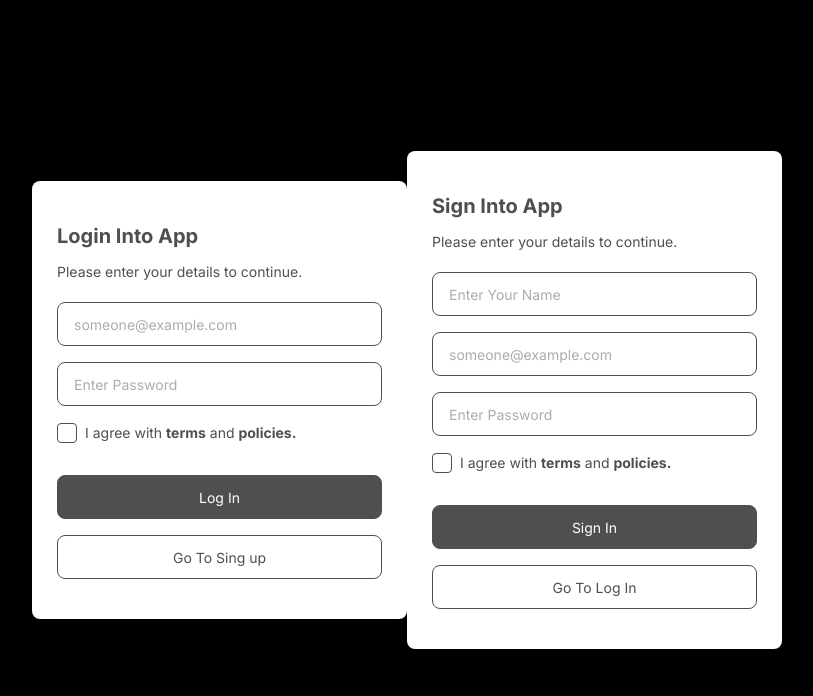
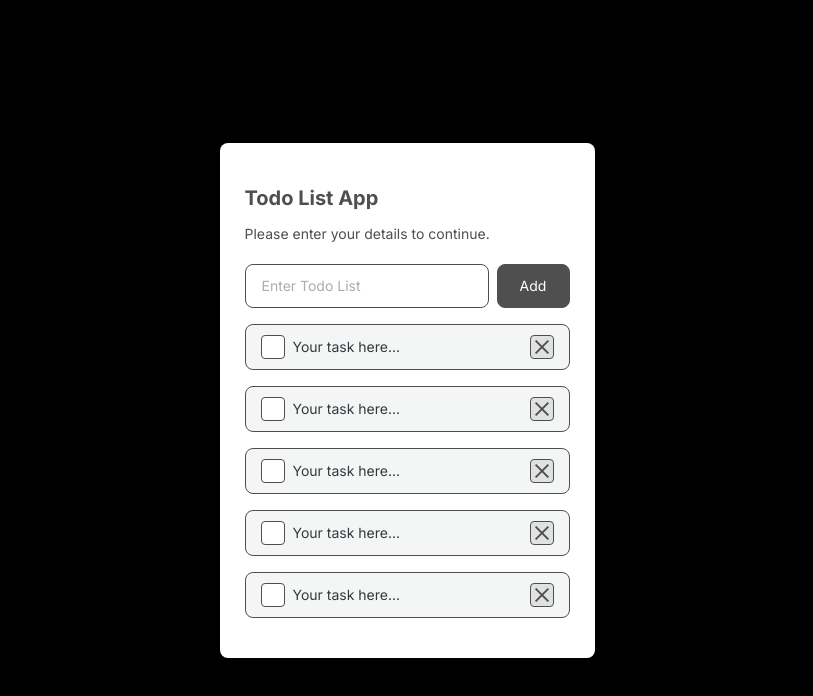
Before and after one commit to magrowing/Project-Camp-Next-Homework, a React (Vite) app in the folder Day06/homework-react-app/: page / in a window 1280 px wide. Shown: the top 696 px of the page, without its empty margins (233-1046 px from the left). Built offline with nearby package versions, Linux system fonts and the light colour scheme.

Commit message:
Day06 : 과제 TodoList page

```diff
--- a/Day06/homework-react-app/src/App.tsx
+++ b/Day06/homework-react-app/src/App.tsx
@@ -1,11 +1,13 @@
 import Login from './pages/Login';
 import Sign from './pages/Sign';
+import TodoList from './pages/TodoList';
 
 export default function App() {
   return (
     <article className="flex items-center justify-center h-[100vh]">
-      <Login />
-      <Sign />
+      {/* <Login /> */}
+      {/* <Sign /> */}
+      <TodoList />
     </article>
   );
 }
--- /dev/null
+++ b/Day06/homework-react-app/src/components/Todo.tsx
@@ -0,0 +1,31 @@
+import { useId } from 'react';
+
+export default function Todo() {
+  const uuid = useId();
+  return (
+    <li className="relative flex items-center w-[100%] px-[1.5rem] py-[1rem] border border-primary rounded-md bg-opacity5">
+      <input
+        type="checkbox"
+        id={`todo-${uuid}`}
+        className={`appearance-none block w-[2.4rem] h-[2.4rem] border border-primary rounded-sm mr-[0.8rem] bg-white peer cursor-pointer`}
+      />
+      <span
+        className={`absolute top-[50%] left-[1.9rem] translate-y-[-50%] w-[1.6rem] h-[0.8rem] border-[0.3rem] border-black border-t-0 border-r-0 -rotate-45 origin-[25%_25%] mt-[0.2rem] hidden peer-checked:block`}
+      ></span>
+      <label
+        htmlFor={`todo-${uuid}`}
+        className={`text-[1.4rem] text-secondary peer-checked:line-through cursor-pointer`}
+      >
+        Your task here...
+      </label>
+      <button
+        type="button"
+        className={`relative w-[2.4rem] h-[2.4rem] border border-primary text-[0] rounded-sm ml-auto bg-opacity10`}
+      >
+        삭제
+        <span className={`icon-line -rotate-45`}></span>
+        <span className={`icon-line rotate-45`}></span>
+      </button>
+    </li>
+  );
+}
--- /dev/null
+++ b/Day06/homework-react-app/src/pages/TodoList.tsx
@@ -0,0 +1,28 @@
+import Button from '../components/Button';
+import TextField from '../components/TextField';
+import Title from '../components/Title';
+import Todo from '../components/Todo';
+
+export default function TodoList() {
+  return (
+    <section className="section-wrapper">
+      <div>
+        <Title type="main">Todo List App</Title>
+        <Title type="sub">Please enter your details to continue.</Title>
+      </div>
+      <div className="flex items-center justify-center gap-[0.8rem] mb-[1.6rem]">
+        <TextField style={{ flex: '1' }} placeholder="Enter Todo List" />
+        <Button style={{ width: '7.7rem' }} btnStyleType="full">
+          Add
+        </Button>
+      </div>
+      <ul className="flex flex-col items-center justify-center gap-[1.6rem]">
+        <Todo />
+        <Todo />
+        <Todo />
+        <Todo />
+        <Todo />
+      </ul>
+    </section>
+  );
+}
--- a/Day06/homework-react-app/tailwind.config.js
+++ b/Day06/homework-react-app/tailwind.config.js
@@ -40,6 +40,10 @@ export default {
         '.btn-wrapper': {
           '@apply flex flex-col gap-[1.6rem] mt-[3.2rem]': '',
         },
+        '.icon-line': {
+          '@apply absolute top-[50%] left-[50%] translate-x-[-50%]  translate-y-[-50%] block w-[0.2rem] h-[1.8rem] bg-primary':
+            '',
+        },
       });
     },
   ],
```
